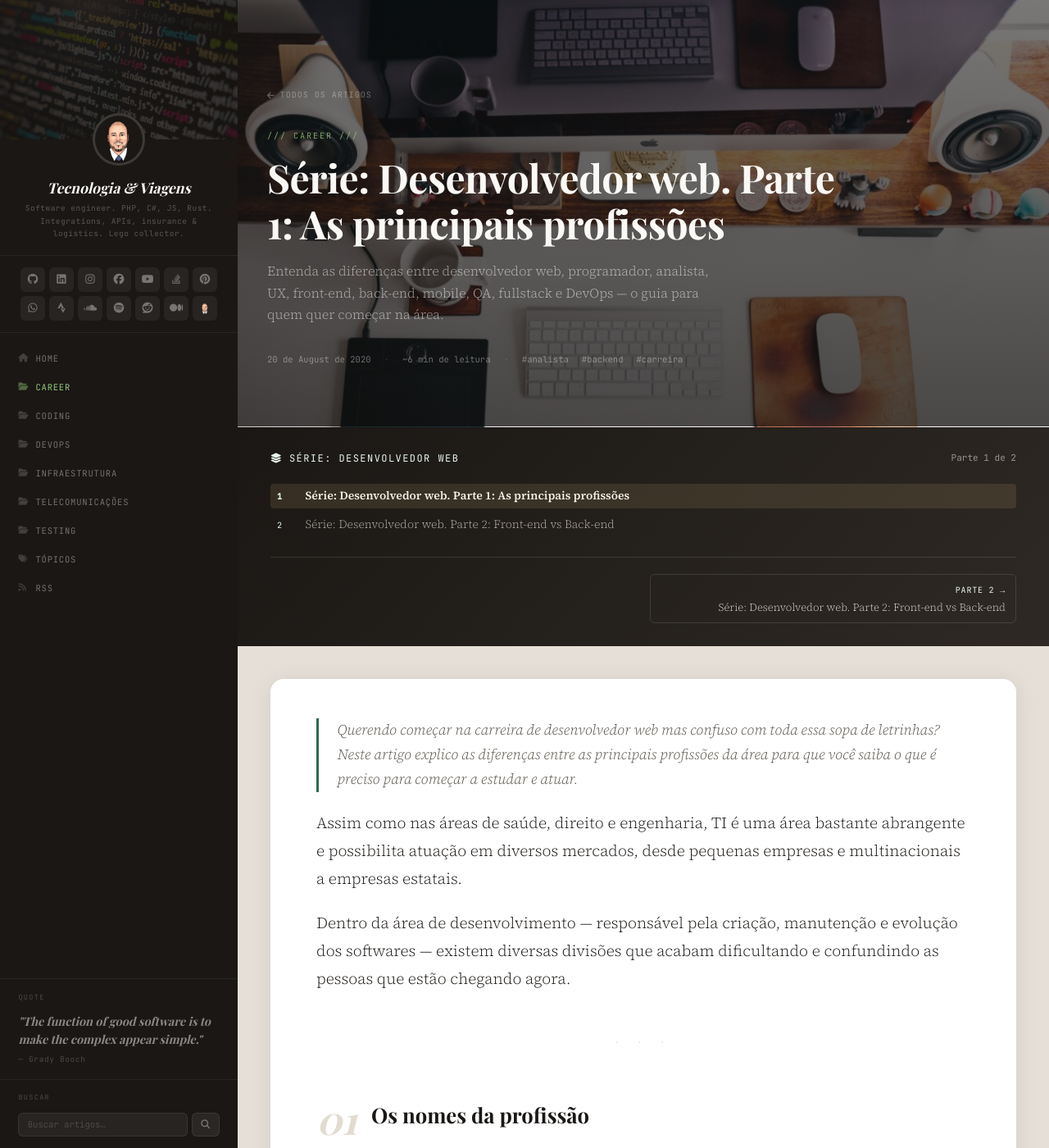
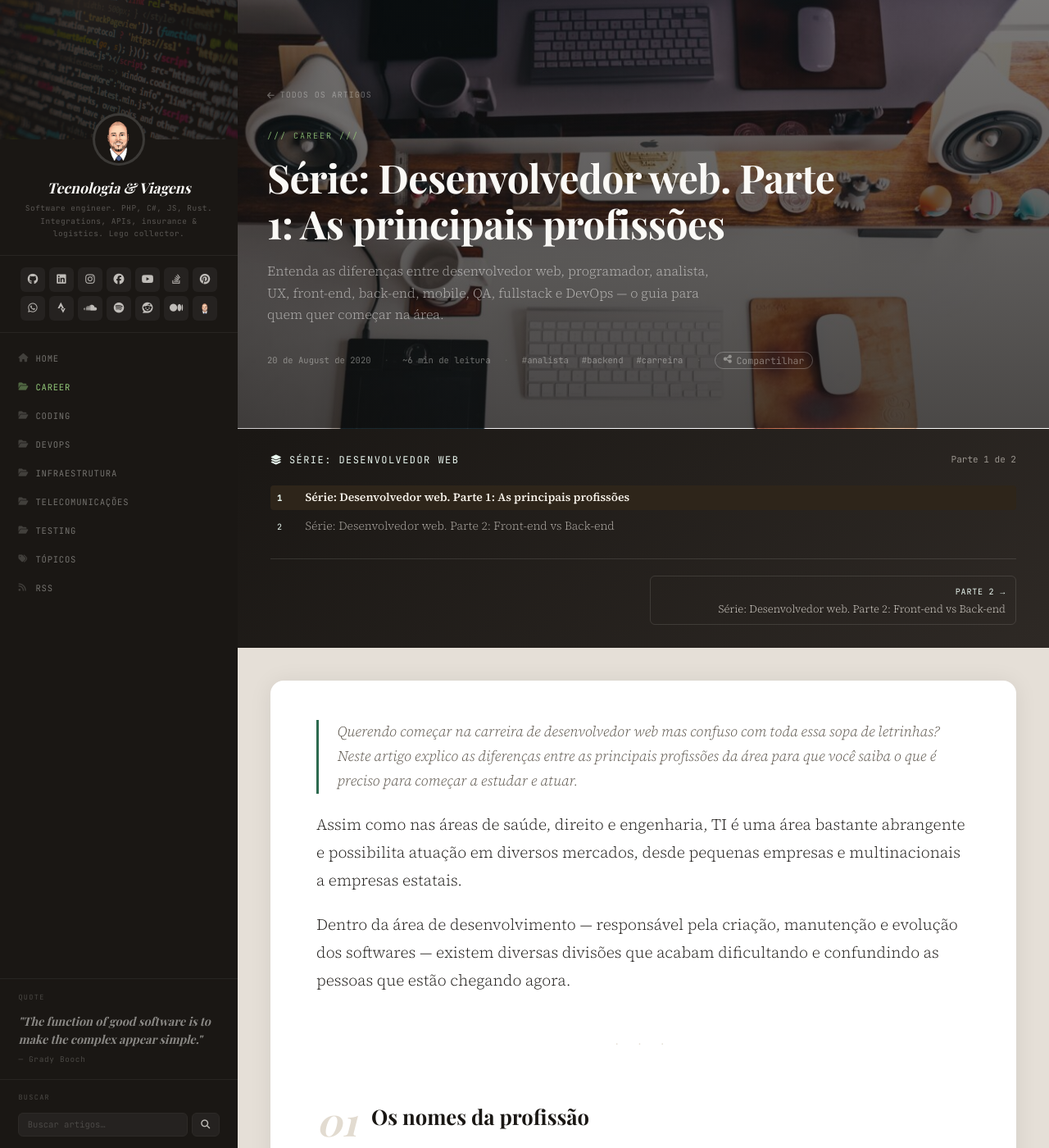
Before and after one commit to guibranco/blog, a Jekyll site: the page built from _posts/2020-08-20-serie-desenvolvedor-web-parte-1-as-principais-profissoes.md, in a window 1280 px wide and 1400 px high. Shown: the whole window at 82% size. Built offline with Jekyll 4.4.1, drawn with Linux system fonts in a browser that asks for light colours; some web fonts are replaced; comment, search, counter and statistics services are not loaded.

Commit message:
feat: add share button and improve sidebar styling (#76)
Introduce a "Share" button on article pages, allowing users to
easily share or copy article URLs. If the Web Share API is
unavailable, URLs are copied to the clipboard, and a toast
notification confirms the action.

Enhance sidebar styling by updating background and text colors
to improve readability and aesthetics. Adjust hover effects for
better visual feedback on interactive elements, ensuring a
modern and cohesive design.

Co-authored-by: Guilherme Branco Stracini <guilhermes@outsurance.ie>

```diff
--- a/_layouts/post.html
+++ b/_layouts/post.html
@@ -164,6 +164,10 @@
           <span class="dot">·</span>
           {% for tag in page.tags limit: 3 %}<span>#{{ tag }}</span> {% endfor %}
           {% endif %}
+          <span class="dot">·</span>
+          <button id="share-btn" class="share-btn" aria-label="Compartilhar este artigo">
+            <i class="fas fa-share-nodes"></i> Compartilhar
+          </button>
         </div>
 
       </div><!-- /.hero-inner -->
@@ -310,6 +314,8 @@
 
   </div><!-- /.main -->
 
+  <div id="share-toast" class="share-toast" aria-live="polite">URL copiada!</div>
+
   <script>
     const bar = document.getElementById('reading-progress');
     const btt = document.getElementById('back-to-top');
--- a/assets/css/main.css
+++ b/assets/css/main.css
@@ -107,9 +107,9 @@ a { color: inherit; text-decoration: none; }
 .sidebar-avatar-placeholder {
   width: 100%; height: 100%;
   display: flex; align-items: center; justify-content: center;
-  background: rgba(255,255,255,.06);
+  background: #1e1b18;
   font-family: 'Playfair Display', serif; font-style: italic;
-  font-size: 1.5rem; color: rgba(250,249,246,.4);
+  font-size: 1.5rem; color: #c8c5c1;
 }
 
 .sidebar-identity {
@@ -136,12 +136,12 @@ a { color: inherit; text-decoration: none; }
 }
 .sidebar-social a {
   width: 30px; height: 30px; border-radius: 6px;
-  background: rgba(255,255,255,.06);
   display: flex; align-items: center; justify-content: center;
-  font-size: 0.81rem; color: rgba(250,249,246,.38);
+  background: #252220; color: #c0bdb9;
+  font-size: 0.81rem;
   transition: background .2s, color .2s;
 }
-.sidebar-social a:hover { background: rgba(255,255,255,.12); color: var(--green-glow); }
+.sidebar-social a:hover { background: #302d2a; color: var(--green-glow); }
 
 .sidebar-nav { padding: .85rem 0; flex: 1; }
 .sidebar-nav ul { list-style: none; }
@@ -198,23 +198,22 @@ a { color: inherit; text-decoration: none; }
 
 .widget-search { display: flex; gap: 5px; }
 .widget-search input {
-  flex: 1; background: rgba(255,255,255,.06);
-  border: 1px solid rgba(255,255,255,.08); border-radius: 6px;
-  padding: .4rem .65rem;
+  flex: 1; background: #252220; color: #d8d5d1;
+  border: 1px solid #2d2a27; border-radius: 6px;
+  padding: .4rem .65rem; outline: none;
   font-family: 'JetBrains Mono', monospace; font-size: 0.66rem;
-  color: rgba(250,249,246,.65); outline: none;
   transition: border-color .2s;
 }
 .widget-search input::placeholder { color: rgba(250,249,246,.18); }
-.widget-search input:focus { border-color: rgba(255,255,255,.18); }
+.widget-search input:focus { border-color: #3a3733; }
 .widget-search button {
-  background: rgba(255,255,255,.07);
-  border: 1px solid rgba(255,255,255,.08); border-radius: 6px;
-  padding: .4rem .65rem; color: rgba(250,249,246,.38);
+  background: #252220; color: #c0bdb9;
+  border: 1px solid #2d2a27; border-radius: 6px;
+  padding: .4rem .65rem;
   font-size: 0.69rem; cursor: pointer;
   transition: background .2s, color .2s;
 }
-.widget-search button:hover { background: rgba(255,255,255,.13); color: var(--green-glow); }
+.widget-search button:hover { background: #302d2a; color: var(--green-glow); }
 
 /* ─────────────────────────────────────
    MOBILE SIDEBAR TOGGLE
@@ -494,6 +493,26 @@ a { color: inherit; text-decoration: none; }
   background: var(--accent-light); color: var(--accent); border: 1px solid #b7dfc8;
   padding: 2px 8px; border-radius: 20px; margin-bottom: .5rem;
 }
+
+/* Share button */
+.share-btn {
+  display: inline-flex; align-items: center; gap: .35rem;
+  background: none; border: 1px solid rgba(255,255,255,.25);
+  color: inherit; border-radius: 20px;
+  padding: 2px 10px; font-size: 0.72rem; cursor: pointer;
+  font-family: 'JetBrains Mono', monospace;
+  transition: border-color .2s, color .2s;
+}
+.share-btn:hover { border-color: rgba(255,255,255,.6); }
+.share-toast {
+  position: fixed; bottom: 1.5rem; left: 50%; transform: translateX(-50%);
+  background: var(--ink); color: var(--surface);
+  font-family: 'JetBrains Mono', monospace; font-size: 0.75rem;
+  padding: .45rem 1.1rem; border-radius: 20px;
+  opacity: 0; pointer-events: none; transition: opacity .25s;
+  z-index: 200;
+}
+.share-toast.show { opacity: 1; }
 
 /* Back to top button */
 #back-to-top {
@@ -977,9 +996,9 @@ a.pagination-btn:hover { border-color: var(--accent); color: var(--accent); }
   transition: background .15s;
   color: rgba(245,240,232,.7);
 }
-.series-toc-item:hover { background: rgba(255,255,255,.08); color: #f5f0e8; }
+.series-toc-item:hover { background: #2b2722; color: #f5f0e8; }
 .series-toc-item.active {
-  background: rgba(200,169,110,.15);
+  background: #2e251a;
   color: #f5f0e8;
   font-weight: 600;
 }
```
Also changed, not shown: other parts of _layouts/post.html (+12 -0 lines).
